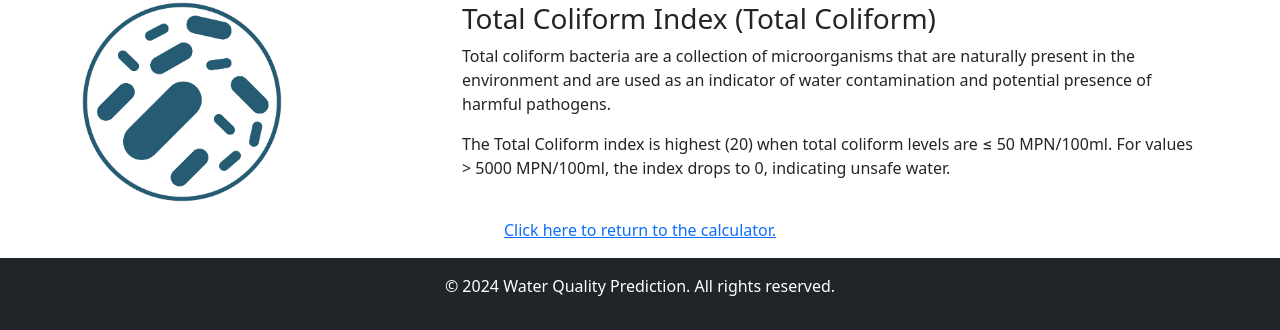
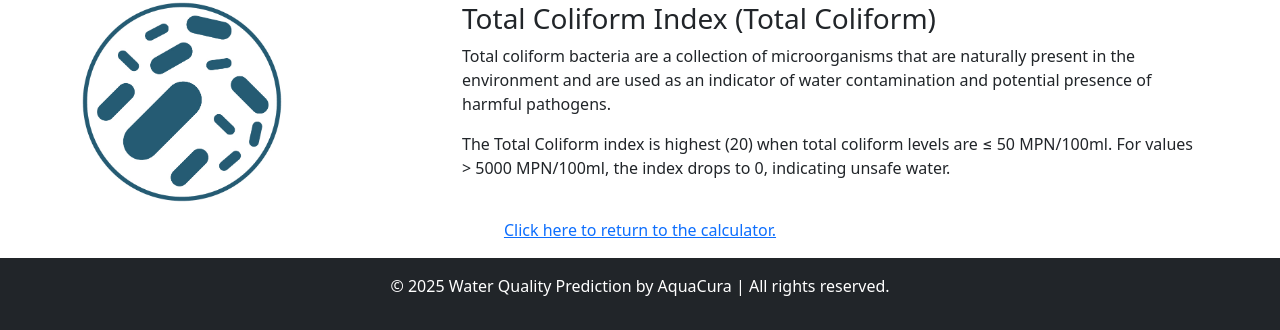
Before and after one commit to Kaysanshaikh/AquaCura, a Django app: page /manual-input/ in a window 1280 px wide. Shown: the part 3326-3656 px from the top of the page. Run offline with Django 5.2, Linux system fonts and the light colour scheme; parts of the project's set-up code (start-up, migrations or seed data) failed here and were passed over.

Commit message:
Update manual_input.html

```diff
--- a/home/templates/manual_input.html
+++ b/home/templates/manual_input.html
@@ -343,7 +343,7 @@
 
 	<!-- Footer -->
     <footer class="bg-dark text-white text-center py-3">
-        <p>&copy; 2024 Water Quality Prediction. All rights reserved.</p>
+        <p>&copy; 2025 Water Quality Prediction by AquaCura | All rights reserved.</p>
     </footer>
 
     <script src="https://cdn.jsdelivr.net/npm/bootstrap@5.3.0-alpha3/dist/js/bootstrap.bundle.min.js"></script>
```
